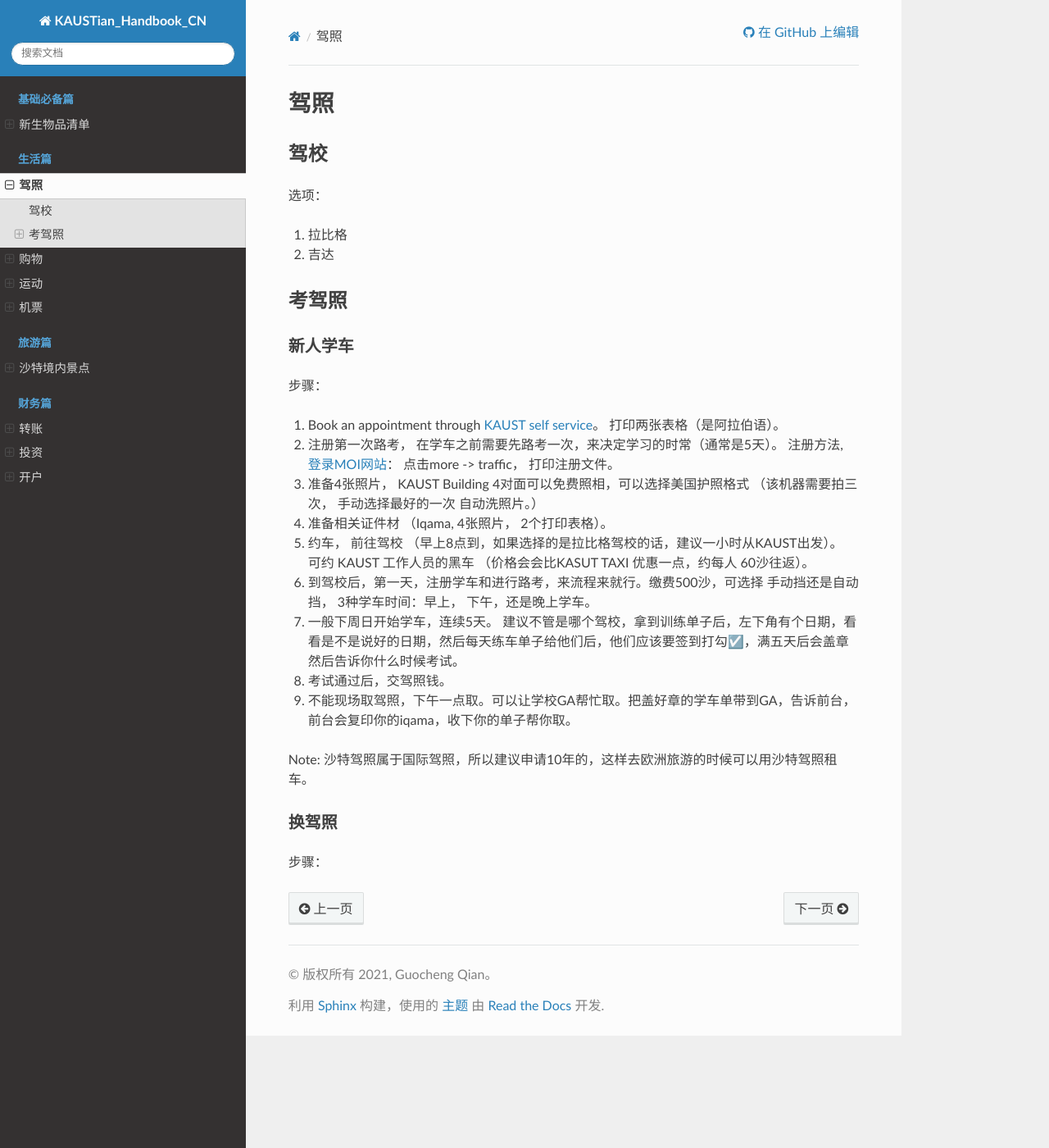
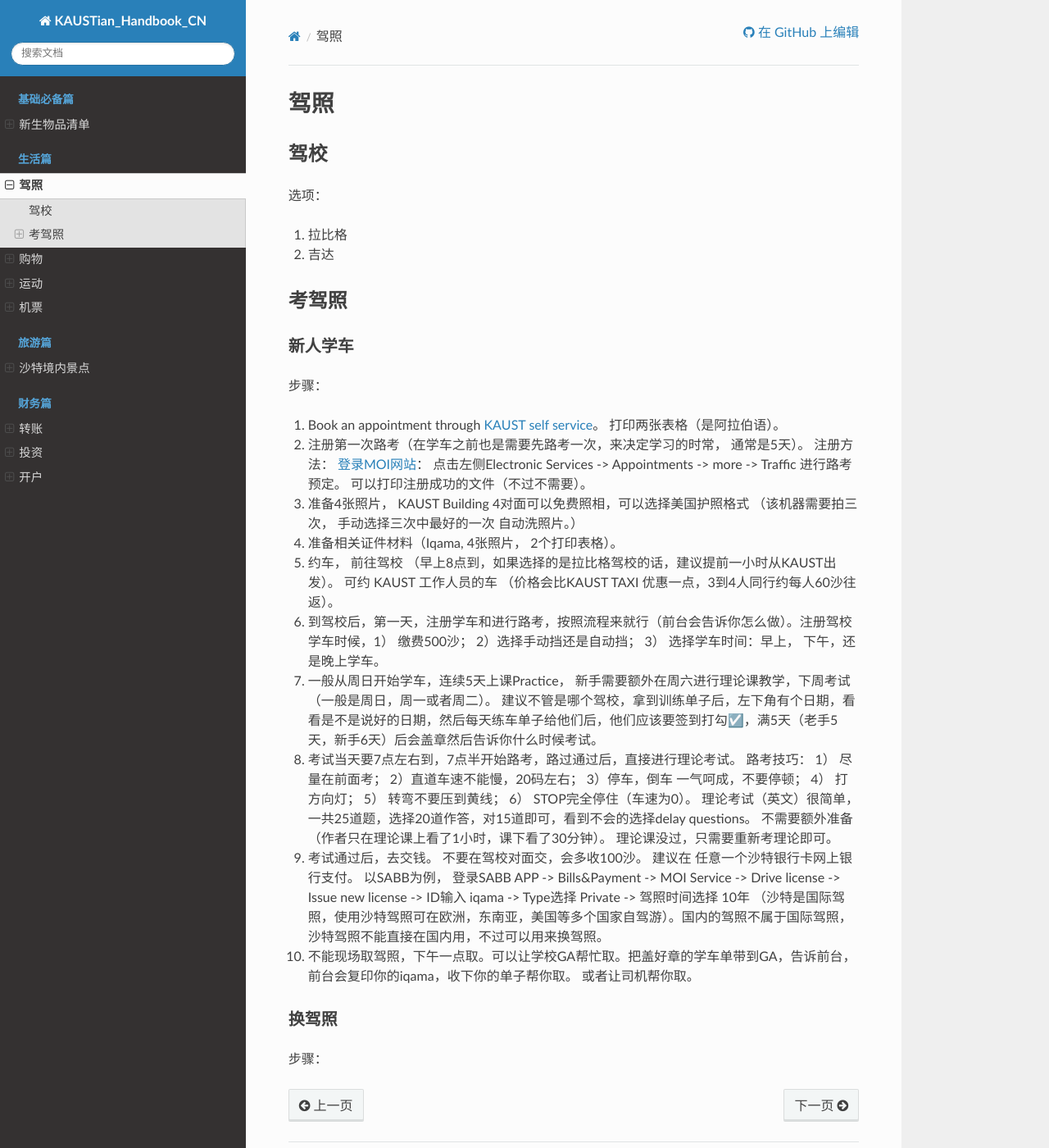
Before and after one commit to guochengqian/KAUSTian_Handbook_CN, a Sphinx documentation site: the page built from docs/content/life/drive.rst, in a window 1280 px wide and 1400 px high. Shown: the whole window at 82% size. Built offline with Sphinx 7.4.7 and the Read the Docs theme 2.0.0, drawn with Linux system fonts in a browser that asks for light colours.

Commit message:
驾照更新

```diff
--- a/docs/content/life/drive.rst
+++ b/docs/content/life/drive.rst
@@ -22,16 +22,16 @@
 步骤：
 
 1. Book an appointment through `KAUST self service <https://ga.kaust.edu.sa/ga/service-details/government-affair/motor-vehicle-services/vehicle-driving-license-issue>`_。 打印两张表格（是阿拉伯语）。
-2. 注册第一次路考， 在学车之前需要先路考一次，来决定学习的时常（通常是5天）。 注册方法, `登录MOI网站 <https://www.moi.gov.sa/wps/portal>`_： 点击more -> traffic， 打印注册文件。
-3. 准备4张照片， KAUST Building 4对面可以免费照相，可以选择美国护照格式 （该机器需要拍三次， 手动选择最好的一次 自动洗照片。）
-4. 准备相关证件材 （Iqama, 4张照片， 2个打印表格）。
-5. 约车， 前往驾校 （早上8点到，如果选择的是拉比格驾校的话，建议一小时从KAUST出发）。 可约 KAUST 工作人员的黑车 （价格会会比KASUT TAXI 优惠一点，约每人 60沙往返）。
-6. 到驾校后，第一天，注册学车和进行路考，来流程来就行。缴费500沙，可选择 手动挡还是自动挡， 3种学车时间：早上， 下午，还是晚上学车。
-7. 一般下周日开始学车，连续5天。 建议不管是哪个驾校，拿到训练单子后，左下角有个日期，看看是不是说好的日期，然后每天练车单子给他们后，他们应该要签到打勾☑️，满五天后会盖章然后告诉你什么时候考试。
-8. 考试通过后，交驾照钱。
-9. 不能现场取驾照，下午一点取。可以让学校GA帮忙取。把盖好章的学车单带到GA，告诉前台，前台会复印你的iqama，收下你的单子帮你取。
+2. 注册第一次路考（在学车之前也是需要先路考一次，来决定学习的时常， 通常是5天）。 注册方法： `登录MOI网站 <https://www.moi.gov.sa/wps/portal>`_： 点击左侧Electronic Services -> Appointments -> more -> Traffic 进行路考预定。 可以打印注册成功的文件（不过不需要）。
+3. 准备4张照片， KAUST Building 4对面可以免费照相，可以选择美国护照格式 （该机器需要拍三次， 手动选择三次中最好的一次 自动洗照片。）
+4. 准备相关证件材料（Iqama, 4张照片， 2个打印表格）。
+5. 约车， 前往驾校 （早上8点到，如果选择的是拉比格驾校的话，建议提前一小时从KAUST出发）。 可约 KAUST 工作人员的车 （价格会比KAUST TAXI 优惠一点，3到4人同行约每人60沙往返）。
+6. 到驾校后，第一天，注册学车和进行路考，按照流程来就行（前台会告诉你怎么做）。注册驾校学车时候，1） 缴费500沙； 2）选择手动挡还是自动挡； 3） 选择学车时间：早上， 下午，还是晚上学车。
+7. 一般从周日开始学车，连续5天上课Practice， 新手需要额外在周六进行理论课教学，下周考试（一般是周日，周一或者周二）。 建议不管是哪个驾校，拿到训练单子后，左下角有个日期，看看是不是说好的日期，然后每天练车单子给他们后，他们应该要签到打勾☑️，满5天（老手5天，新手6天）后会盖章然后告诉你什么时候考试。
+8. 考试当天要7点左右到，7点半开始路考，路过通过后，直接进行理论考试。 路考技巧： 1） 尽量在前面考； 2）直道车速不能慢，20码左右； 3）停车，倒车 一气呵成，不要停顿； 4） 打方向灯； 5） 转弯不要压到黄线； 6） STOP完全停住（车速为0）。 理论考试（英文）很简单，一共25道题，选择20道作答，对15道即可，看到不会的选择delay questions。 不需要额外准备（作者只在理论课上看了1小时，课下看了30分钟）。  理论课没过，只需要重新考理论即可。
+9. 考试通过后，去交钱。 不要在驾校对面交，会多收100沙。 建议在 任意一个沙特银行卡网上银行支付。 以SABB为例， 登录SABB APP -> Bills&Payment -> MOI Service -> Drive license -> Issue new license -> ID输入 iqama -> Type选择 Private -> 驾照时间选择 10年 （沙特是国际驾照，使用沙特驾照可在欧洲，东南亚，美国等多个国家自驾游）。国内的驾照不属于国际驾照，沙特驾照不能直接在国内用，不过可以用来换驾照。
+10. 不能现场取驾照，下午一点取。可以让学校GA帮忙取。把盖好章的学车单带到GA，告诉前台，前台会复印你的iqama，收下你的单子帮你取。 或者让司机帮你取。
 
-Note: 沙特驾照属于国际驾照，所以建议申请10年的，这样去欧洲旅游的时候可以用沙特驾照租车。
 
 换驾照
 ^^^^^^^^^^^
```
Also changed, not shown: README.md (+2 -3 lines), docs/_static/image/search.png.
